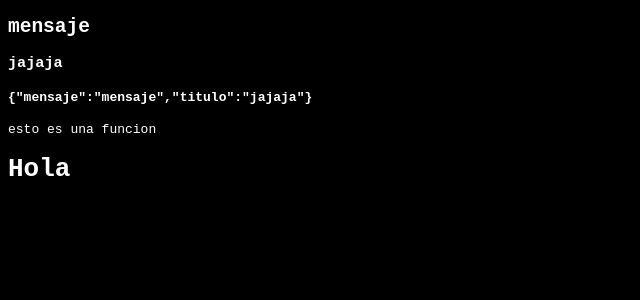
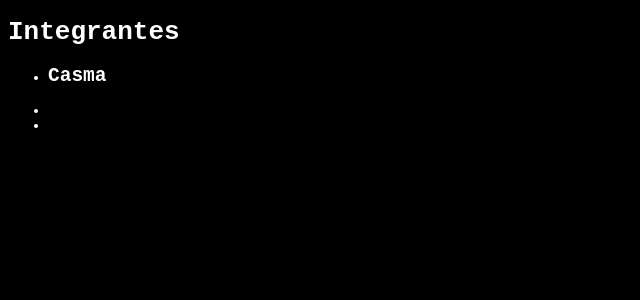
Before and after one commit to Jacn159/AnalizadorLexico, a React (Vite) app: page / in a window 1280 px wide. Shown: the top 300 px of the page, without its empty margins (0-640 px from the left). Built offline with nearby package versions, Linux system fonts and the light colour scheme.

Commit message:
practicando ando

```diff
--- a/src/App.jsx
+++ b/src/App.jsx
@@ -1,5 +1,5 @@
 import "./styles.css";
-
+import Casma from "./components/casma";
 const valor = { mensaje: "mensaje", titulo: "jajaja" };
 
 const funcion = () => {
@@ -8,11 +8,13 @@ const funcion = () => {
 export default function App() {
   return (
     <>
-      <h2>{valor.mensaje}</h2>
-      <h3>{valor.titulo}</h3>
-      <h4>{JSON.stringify(valor)}</h4>
-      <p>{funcion()}</p>
-      <h1>Hola</h1>
+      <h1>Integrantes</h1>
+      <ul>
+        <li> <Casma></Casma></li>
+        <li></li>
+        <li></li>
+      </ul>
+
     </>
   );
 }
--- /dev/null
+++ b/src/components/casma.jsx
@@ -0,0 +1,12 @@
+import React from "react";
+
+const Casma = () => {
+  return (
+    <>
+
+      <h2>Casma</h2>
+    </>
+  );
+};
+
+export default Casma;
```
